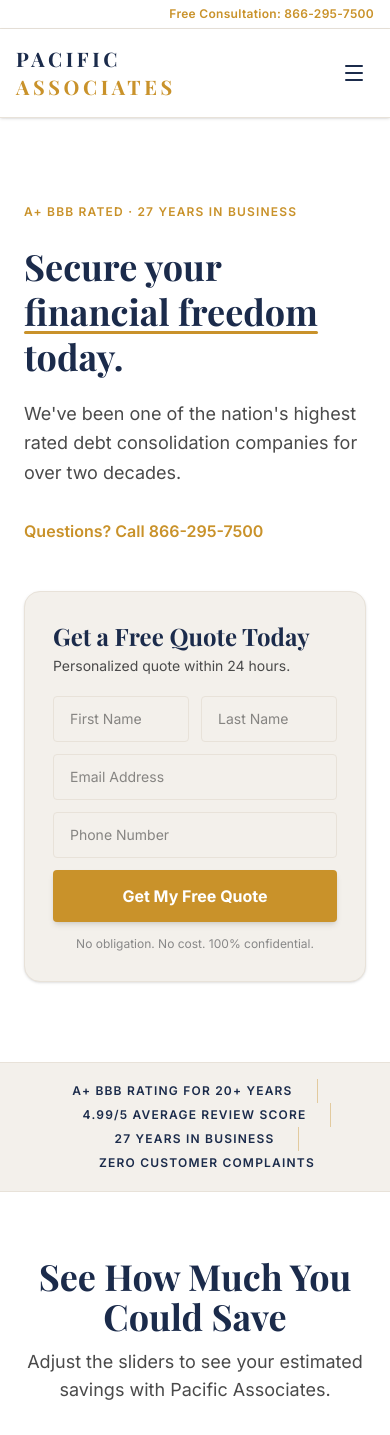
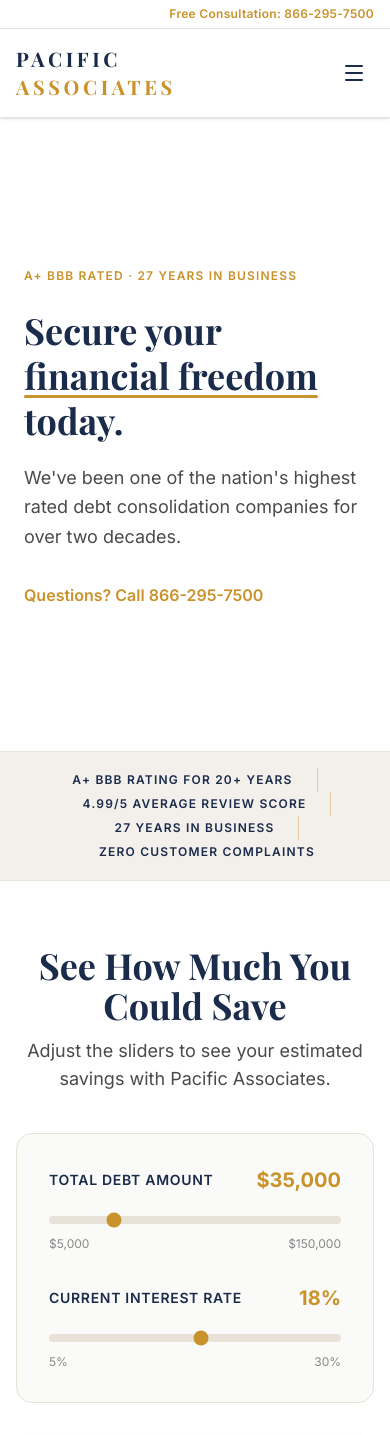
Before and after one commit to ethanqureshi/pacific-associates, a Next.js app: page / in a window 390 px wide. Shown: the top 1435 px of the page. Built offline with nearby package versions, Linux system fonts and the light colour scheme.

Commit message:
Remove quote form card from homepage hero
Hero now shows headline, subtext, and phone number only; the right-side
InlineQuoteForm card is gone and the grid collapses to a single column.

Co-Authored-By: WOZCODE <contact@withwoz.com>

```diff
--- a/src/components/HeroContent.tsx
+++ b/src/components/HeroContent.tsx
@@ -1,6 +1,5 @@
 "use client";
 import { motion } from "framer-motion";
-import InlineQuoteForm from "@/components/InlineQuoteForm";
 
 const item = {
   hidden: { opacity: 0, y: 30 },
@@ -14,8 +13,8 @@
 export default function HeroContent() {
   return (
     <section className="relative overflow-hidden bg-white min-h-[75vh] flex items-center">
-      <div className="relative w-full max-w-7xl mx-auto px-6 py-20 grid grid-cols-1 lg:grid-cols-2 gap-12 items-center">
-        {/* Left: headline + subtext */}
+      <div className="relative w-full max-w-4xl mx-auto px-6 py-20">
+        {/* Headline + subtext */}
         <div>
           <motion.div custom={0} initial="hidden" animate="visible" variants={item}>
             <span className="inline-block text-[#C9922A] text-xs font-semibold uppercase tracking-widest mb-6">
@@ -55,21 +54,6 @@
             </a>
           </motion.div>
         </div>
-
-        {/* Right: quote form card */}
-        <motion.div
-          custom={2}
-          initial="hidden"
-          animate="visible"
-          variants={item}
-          className="bg-[#F3F0EB] rounded-2xl border border-[#E8E2D9] p-7 shadow-sm"
-        >
-          <h2 className="text-2xl font-bold text-navy mb-1" style={{ fontFamily: "var(--font-cormorant)" }}>
-            Get a Free Quote Today
-          </h2>
-          <p className="text-ink-mid text-sm mb-5">Personalized quote within 24 hours.</p>
-          <InlineQuoteForm />
-        </motion.div>
       </div>
     </section>
   );
```
